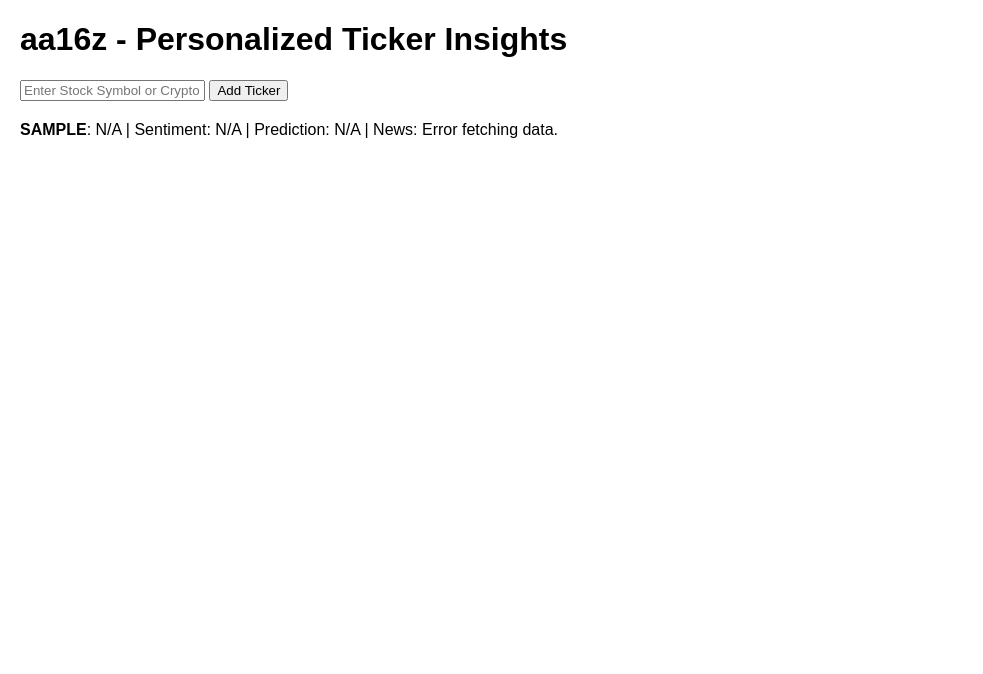
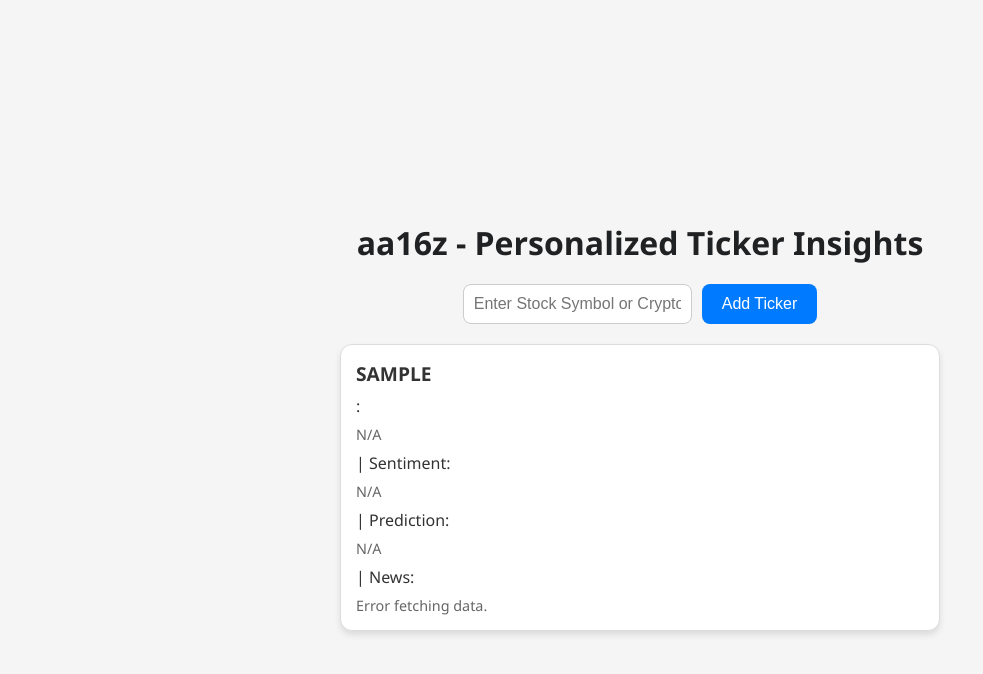
Before and after one commit to aadigb/aa16z, a plain HTML site: page index.html in a window 1280 px wide. Both pictures are taken after typing "Sample" into the empty fields and a click on the button "Add Ticker". Shown: the whole page, without its empty margins (0-983 px from the left). Drawn offline with nearby package versions, Linux system fonts and the light colour scheme; no server answers.

Commit message:
Update index.html

```diff
--- a/index.html
+++ b/index.html
@@ -7,14 +7,79 @@
     <script src="https://cdn.jsdelivr.net/npm/axios/dist/axios.min.js"></script>
     <style>
         body {
-            font-family: Arial, sans-serif;
-            margin: 20px;
+            font-family: 'Segoe UI', Tahoma, Geneva, Verdana, sans-serif;
+            background-color: #f5f5f5;
+            color: #333;
+            margin: 0;
+            padding: 20px;
+            display: flex;
+            flex-direction: column;
+            align-items: center;
+            justify-content: center;
+            min-height: 100vh;
         }
+
+        h1 {
+            color: #202123;
+            font-size: 2rem;
+            margin-bottom: 20px;
+            text-align: center;
+        }
+
         #ticker-form {
+            display: flex;
+            gap: 10px;
             margin-bottom: 20px;
         }
+
+        #ticker-input {
+            flex: 1;
+            padding: 10px;
+            font-size: 1rem;
+            border: 1px solid #ccc;
+            border-radius: 8px;
+        }
+
+        button {
+            padding: 10px 20px;
+            font-size: 1rem;
+            color: white;
+            background-color: #007bff;
+            border: none;
+            border-radius: 8px;
+            cursor: pointer;
+            transition: background-color 0.3s ease;
+        }
+
+        button:hover {
+            background-color: #0056b3;
+        }
+
+        #ticker-list {
+            width: 100%;
+            max-width: 600px;
+        }
+
         .ticker-item {
-            margin: 10px 0;
+            background-color: white;
+            border: 1px solid #ddd;
+            border-radius: 12px;
+            padding: 15px;
+            margin-bottom: 10px;
+            box-shadow: 0 4px 6px rgba(0, 0, 0, 0.1);
+            display: flex;
+            flex-direction: column;
+            gap: 8px;
+        }
+
+        .ticker-item strong {
+            font-size: 1.2rem;
+            color: #333;
+        }
+
+        .ticker-item span {
+            font-size: 0.9rem;
+            color: #666;
         }
     </style>
 </head>
```
